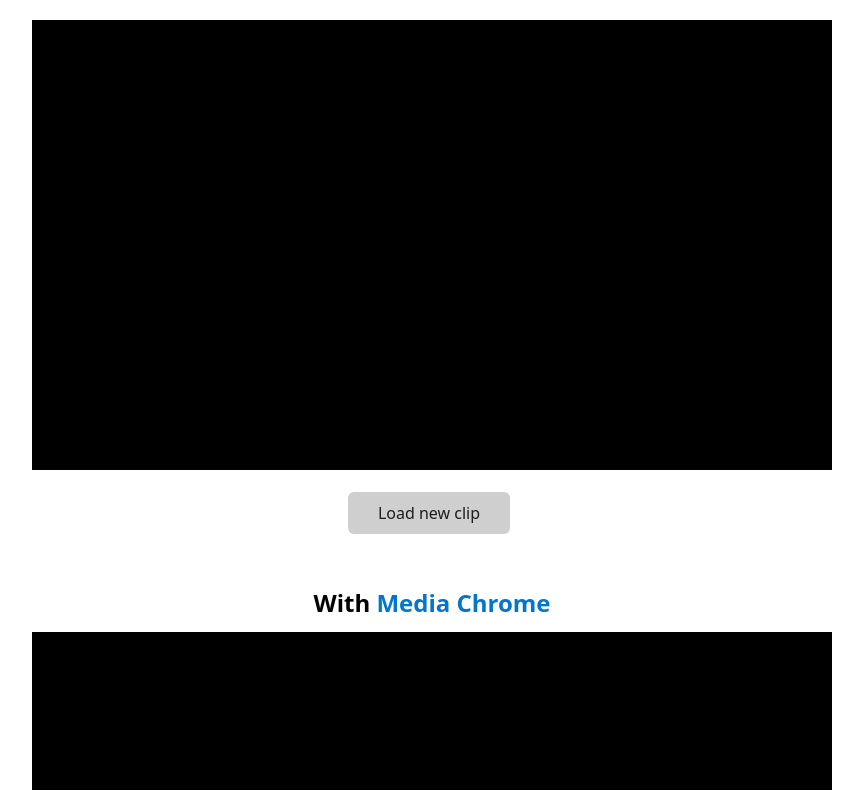
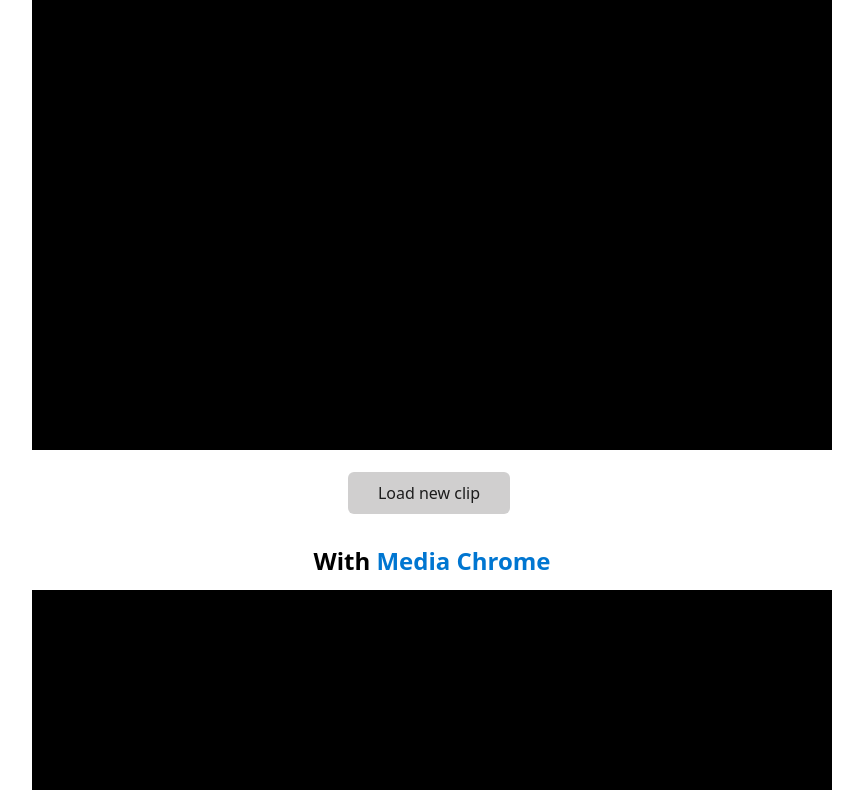
Before and after one commit to luwes/vimeo-video-element, a website: page index.html in a window 1280 px wide. Shown: the part 108-898 px from the top of the page, without its empty margins (208-1071 px from the left). Drawn offline with nearby package versions, Linux system fonts and the light colour scheme.

Commit message:
example: remove flex column, causes issues

```diff
--- a/index.html
+++ b/index.html
@@ -5,11 +5,7 @@
 <link rel="stylesheet" href="https://cdn.jsdelivr.net/npm/water.css@2/out/water.css" />
 <style>
   body {
-    min-height: 80%;
-    display: flex;
-    align-items: center;
-    justify-content: center;
-    flex-direction: column;
+    text-align: center;
   }
   media-controller:not([audio]) {
     display: block;         /* expands the container if preload=none */
@@ -17,6 +13,7 @@
     width: 100%;
   }
   vimeo-video {
+    display: block;
     width: 100%;
     aspect-ratio: 16 / 9;
     background: #000;
```
